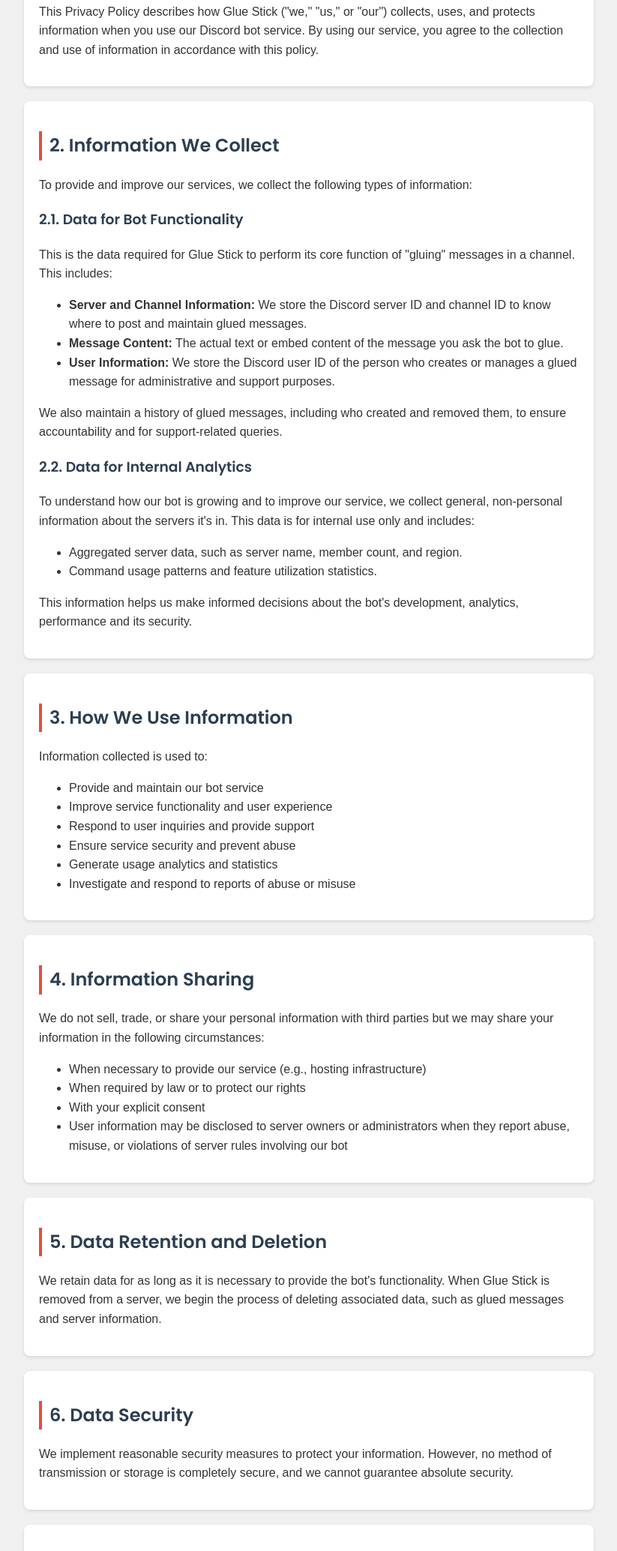
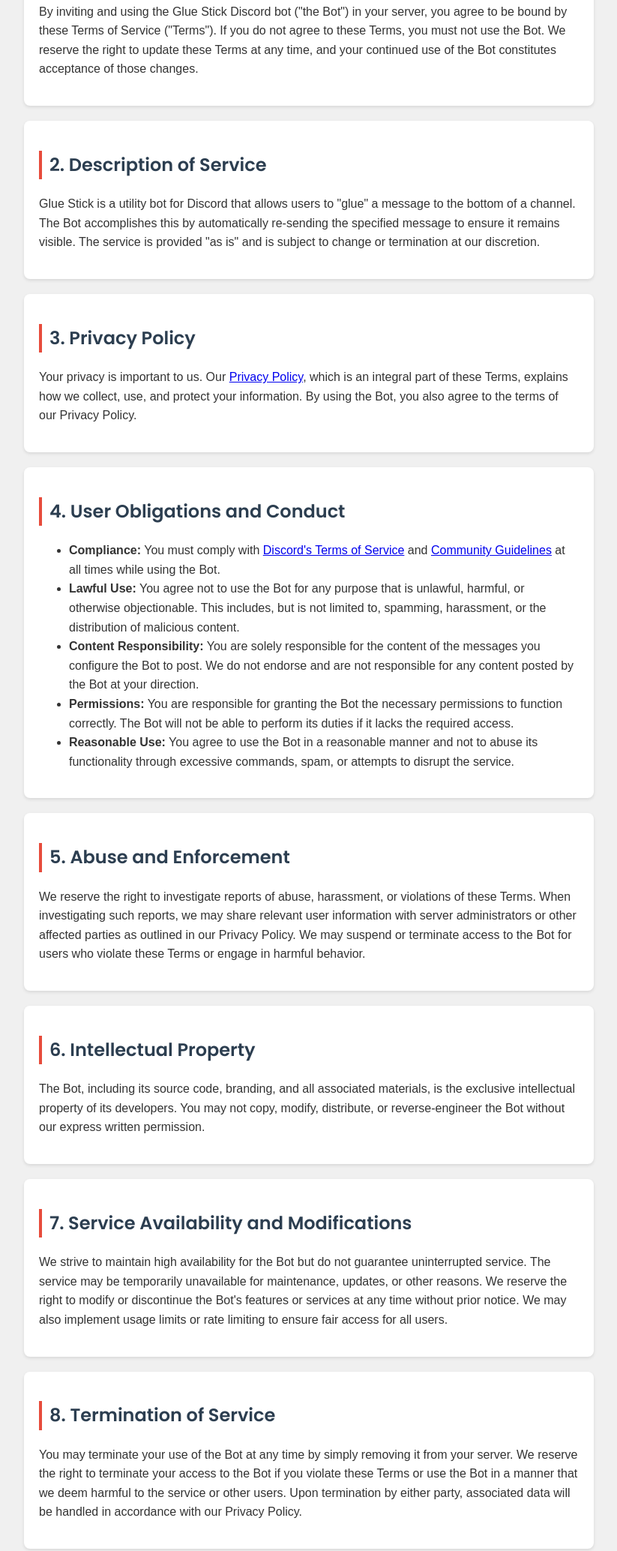
Before and after one commit to gluestickdad/gluestickdad.github.io, a plain HTML site: page privacy.html in a window 1280 px wide. Shown: the part 640-2708 px from the top of the page at 75% size, without its empty margins (228-1051 px from the left). Drawn offline with Linux system fonts and the light colour scheme.

Commit message:
Update privacy.html

```diff
--- a/privacy.html
+++ b/privacy.html
@@ -3,7 +3,7 @@
 <head>
     <meta charset="UTF-8">
     <meta name="viewport" content="width=device-width, initial-scale=1.0">
-    <title>Glue Stick Privacy Policy</title>
+    <title>Glue Stick Terms of Service</title>
     <link href="https://fonts.googleapis.com/css2?family=Poppins:wght@600&display=swap" rel="stylesheet">
     <style>
         * { box-sizing: border-box; }
@@ -88,88 +88,85 @@
     </header>
     <div class="menu">
         <a href="index.html">Home</a>
-        <a href="privacy.html" class="active">Privacy Policy</a>
-        <a href="tos.html">Terms of Service</a>
+        <a href="privacy.html">Privacy Policy</a>
+        <a href="tos.html" class="active">Terms of Service</a>
         <a href="commands.html">Commands</a>
         <a href="https://discord.com/oauth2/authorize?client_id=1247291758857949224&permissions=563931890838592&integration_type=0&scope=bot+applications.commands" target="_blank">Invite</a>
         <a href="https://discord.gg/dUZXnbQjGC" target="_blank">Support Server</a>
         <a href="https://top.gg/bot/1247291758857949224/vote" target="_blank">Vote for Us</a>
     </div>
 
-    <h1>Privacy Policy</h1>
+    <h1>Terms of Service</h1>
 
     <div class="section">
-        <h2>1. Introduction</h2>
-        <p>This Privacy Policy describes how Glue Stick ("we," "us," or "our") collects, uses, and protects information when you use our Discord bot service. By using our service, you agree to the collection and use of information in accordance with this policy.</p>
+        <h2>1. Acceptance of Terms</h2>
+        <p>By inviting and using the Glue Stick Discord bot ("the Bot") in your server, you agree to be bound by these Terms of Service ("Terms"). If you do not agree to these Terms, you must not use the Bot. We reserve the right to update these Terms at any time, and your continued use of the Bot constitutes acceptance of those changes.</p>
     </div>
 
     <div class="section">
-        <h2>2. Information We Collect</h2>
-        <p>To provide and improve our services, we collect the following types of information:</p>
-        <h3>2.1. Data for Bot Functionality</h3>
-        <p>This is the data required for Glue Stick to perform its core function of "gluing" messages in a channel. This includes:</p>
-        <ul>
-            <li><strong>Server and Channel Information:</strong> We store the Discord server ID and channel ID to know where to post and maintain glued messages.</li>
-            <li><strong>Message Content:</strong> The actual text or embed content of the message you ask the bot to glue.</li>
-            <li><strong>User Information:</strong> We store the Discord user ID of the person who creates or manages a glued message for administrative and support purposes.</li>
-        </ul>
-        <p>We also maintain a history of glued messages, including who created and removed them, to ensure accountability and for support-related queries.</p>
-        <h3>2.2. Data for Internal Analytics</h3>
-        <p>To understand how our bot is growing and to improve our service, we collect general, non-personal information about the servers it's in. This data is for internal use only and includes:</p>
-        <ul>
-            <li>Aggregated server data, such as server name, member count, and region.</li>
-            <li>Command usage patterns and feature utilization statistics.</li>
-        </ul>
-        <p>This information helps us make informed decisions about the bot's development, analytics, performance and its security.</p>
+        <h2>2. Description of Service</h2>
+        <p>Glue Stick is a utility bot for Discord that allows users to "glue" a message to the bottom of a channel. The Bot accomplishes this by automatically re-sending the specified message to ensure it remains visible. The service is provided "as is" and is subject to change or termination at our discretion.</p>
     </div>
 
     <div class="section">
-        <h2>3. How We Use Information</h2>
-        <p>Information collected is used to:</p>
+        <h2>3. Privacy Policy</h2>
+        <p>Your privacy is important to us. Our <a href="privacy.html">Privacy Policy</a>, which is an integral part of these Terms, explains how we collect, use, and protect your information. By using the Bot, you also agree to the terms of our Privacy Policy.</p>
+    </div>
+
+    <div class="section">
+        <h2>4. User Obligations and Conduct</h2>
         <ul>
-            <li>Provide and maintain our bot service</li>
-            <li>Improve service functionality and user experience</li>
-            <li>Respond to user inquiries and provide support</li>
-            <li>Ensure service security and prevent abuse</li>
-            <li>Generate usage analytics and statistics</li>
-            <li>Investigate and respond to reports of abuse or misuse</li>
+            <li><strong>Compliance:</strong> You must comply with <a href="https://discord.com/terms" target="_blank">Discord's Terms of Service</a> and <a href="https://discord.com/guidelines" target="_blank">Community Guidelines</a> at all times while using the Bot.</li>
+            <li><strong>Lawful Use:</strong> You agree not to use the Bot for any purpose that is unlawful, harmful, or otherwise objectionable. This includes, but is not limited to, spamming, harassment, or the distribution of malicious content.</li>
+            <li><strong>Content Responsibility:</strong> You are solely responsible for the content of the messages you configure the Bot to post. We do not endorse and are not responsible for any content posted by the Bot at your direction.</li>
+            <li><strong>Permissions:</strong> You are responsible for granting the Bot the necessary permissions to function correctly. The Bot will not be able to perform its duties if it lacks the required access.</li>
+            <li><strong>Reasonable Use:</strong> You agree to use the Bot in a reasonable manner and not to abuse its functionality through excessive commands, spam, or attempts to disrupt the service.</li>
         </ul>
     </div>
 
     <div class="section">
-        <h2>4. Information Sharing</h2>
-        <p>We do not sell, trade, or share your personal information with third parties but we may share your information in the following circumstances:</p>
-        <ul>
-            <li>When necessary to provide our service (e.g., hosting infrastructure)</li>
-            <li>When required by law or to protect our rights</li>
-            <li>With your explicit consent</li>
-            <li>User information may be disclosed to server owners or administrators when they report abuse, misuse, or violations of server rules involving our bot</li>
-        </ul>
+        <h2>5. Abuse and Enforcement</h2>
+        <p>We reserve the right to investigate reports of abuse, harassment, or violations of these Terms. When investigating such reports, we may share relevant user information with server administrators or other affected parties as outlined in our Privacy Policy. We may suspend or terminate access to the Bot for users who violate these Terms or engage in harmful behavior.</p>
     </div>
 
     <div class="section">
-        <h2>5. Data Retention and Deletion</h2>
-        <p>We retain data for as long as it is necessary to provide the bot's functionality. When Glue Stick is removed from a server, we begin the process of deleting associated data, such as glued messages and server information.</p>
+        <h2>6. Intellectual Property</h2>
+        <p>The Bot, including its source code, branding, and all associated materials, is the exclusive intellectual property of its developers. You may not copy, modify, distribute, or reverse-engineer the Bot without our express written permission.</p>
     </div>
 
     <div class="section">
-        <h2>6. Data Security</h2>
-        <p>We implement reasonable security measures to protect your information. However, no method of transmission or storage is completely secure, and we cannot guarantee absolute security.</p>
+        <h2>7. Service Availability and Modifications</h2>
+        <p>We strive to maintain high availability for the Bot but do not guarantee uninterrupted service. The service may be temporarily unavailable for maintenance, updates, or other reasons. We reserve the right to modify or discontinue the Bot's features or services at any time without prior notice. We may also implement usage limits or rate limiting to ensure fair access for all users.</p>
     </div>
 
     <div class="section">
-        <h2>7. Third-Party Services</h2>
-        <p>Our service operates on Discord's platform and may utilize third-party hosting or infrastructure services. These services have their own privacy policies and terms of service.</p>
+        <h2>8. Termination of Service</h2>
+        <p>You may terminate your use of the Bot at any time by simply removing it from your server. We reserve the right to terminate your access to the Bot if you violate these Terms or use the Bot in a manner that we deem harmful to the service or other users. Upon termination by either party, associated data will be handled in accordance with our Privacy Policy.</p>
     </div>
 
     <div class="section">
-        <h2>8. Changes to This Policy</h2>
-        <p>We may update this Privacy Policy from time to time. We will notify users of significant changes by posting the updated policy with a new effective date. Continued use of our service constitutes acceptance of any changes.</p>
+        <h2>9. Limitation of Liability</h2>
+        <p>The Bot is provided "as is" and "as available" without any warranties, express or implied. In no event shall the developers of Glue Stick be liable for any direct, indirect, incidental, special, or consequential damages arising out of the use or inability to use the Bot. This includes, but is not limited to, loss of data, server disruption, or any other damages.</p>
     </div>
 
     <div class="section">
-        <h2>9. Contact Information</h2>
-        <p>For questions about this Privacy Policy or our data practices, please contact us through our <a href="https://discord.gg/dUZXnbQjGC" target="_blank">Support Server</a>.</p>
+        <h2>10. Indemnification</h2>
+        <p>You agree to indemnify and hold harmless the developers of Glue Stick from any claims, damages, or expenses (including legal fees) arising from your use of the Bot, your violation of these Terms, or your violation of any rights of another party.</p>
+    </div>
+
+    <div class="section">
+        <h2>11. Governing Law</h2>
+        <p>These Terms shall be governed by and construed in accordance with applicable law, without regard to conflict of law provisions. Any disputes arising from these Terms or your use of the Bot shall be resolved through appropriate legal channels.</p>
+    </div>
+
+    <div class="section">
+        <h2>12. Severability</h2>
+        <p>If any provision of these Terms is found to be unenforceable or invalid, the remaining provisions shall continue to be valid and enforceable to the fullest extent permitted by law.</p>
+    </div>
+
+    <div class="section">
+        <h2>13. Contact Information</h2>
+        <p>If you have any questions about these Terms of Service, please contact us through our official <a href="https://discord.gg/dUZXnbQjGC" target="_blank">Support Server</a>.</p>
     </div>
 
     <footer>
```
